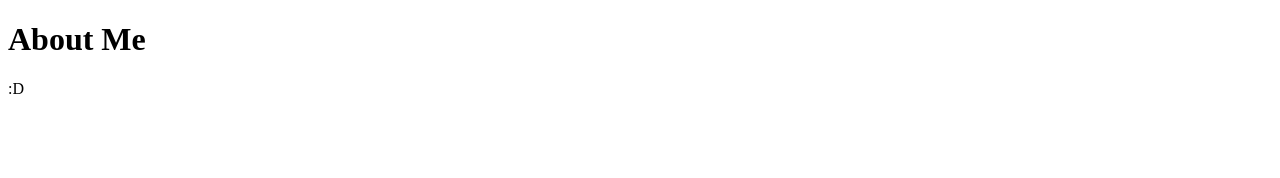
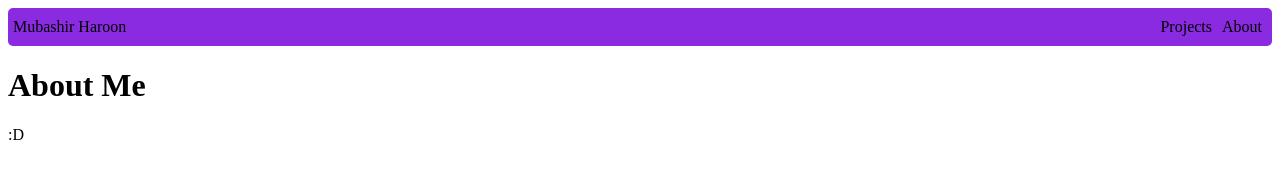
Before and after one commit to Mubashir22009/Portfolio-website, a plain HTML site: page about/index.html in a window 1280 px wide. Drawn offline with Linux system fonts and the light colour scheme.

Commit message:
share nav bar between pages

```diff
--- a/about/index.html
+++ b/about/index.html
@@ -6,6 +6,8 @@
     <title>About</title>
 </head>
 <body>
+    <div id="navcontainer"></div>
+    <script src="/assets/navloader.js"></script>
     <h1>About Me</h1>
     <p>:D</p>
 </body>
--- /dev/null
+++ b/assets/navbar.html
@@ -0,0 +1,39 @@
+<style>
+    #navbar {
+        display: flex;
+        justify-content: space-between;
+        background-color: blueviolet;
+        border-radius: 5px;
+        align-items: center;
+    }
+
+    #navbar div {
+        display: flex;
+        padding: 5px;
+    }
+
+    #navbar .navpage {
+        display: block;
+        text-align: center;
+    }
+
+    #navbar a {
+        text-decoration: none;
+        color: inherit;
+    }
+</style>
+<nav id="navbar">
+    <a href="/" class="name">
+        <div>
+            Mubashir Haroon
+        </div>
+    </a>
+    <div>
+        <a href="/projects" class="navpage">
+            <div>Projects</div>
+        </a>
+        <a href="/about" class="navpage">
+            <div>About</div>
+        </a>
+    </div>
+</nav>
--- /dev/null
+++ b/assets/navloader.js
@@ -0,0 +1,7 @@
+document.addEventListener("DOMContentLoaded", function() {
+    fetch("/assets/navbar.html")
+        .then(response => response.text())
+        .then(data => {
+            document.getElementById("navcontainer").innerHTML = data;
+        });
+});
```
Also changed, not shown: index.css (deleted, +0 -22 lines), index.html (+3 -14 lines), projects/index.html (+2 -0 lines).
